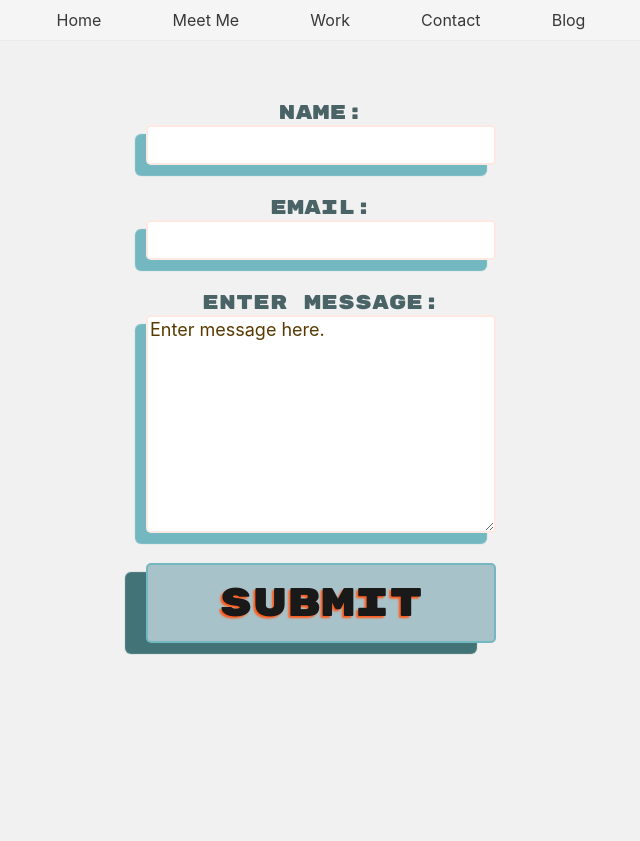
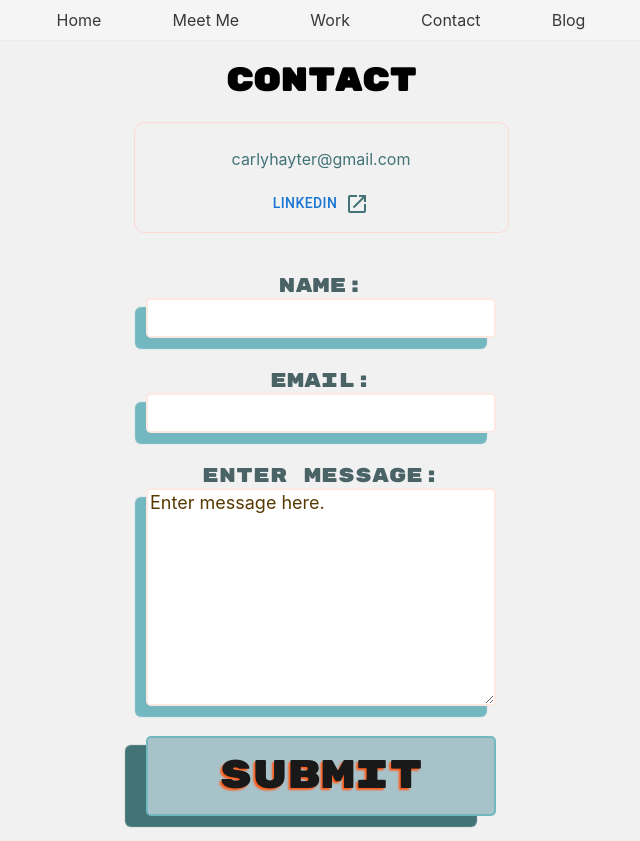
Before and after one commit to carlyMhayter/portfolio-ch, a Next.js app: page /contact in a window 1280 px wide. Shown: the whole page, without its empty margins (319-959 px from the left). Built offline with nearby package versions, Linux system fonts and the light colour scheme; a web font is replaced by a local one.

Commit message:
added manual contact information, amended page-content overflow to scroll

```diff
--- a/package.json
+++ b/package.json
@@ -11,7 +11,12 @@
     "fix": "yarn lint --fix && prettier --write ."
   },
   "dependencies": {
+    "@emotion/react": "^11.7.1",
+    "@emotion/styled": "^11.6.0",
     "@formspree/react": "^2.2.3",
+    "@mui/icons-material": "^5.3.1",
+    "@mui/material": "^5.4.0",
+    "clipboard": "^2.0.10",
     "eslint": "^8.7.0",
     "eslint-config-airbnb": "^19.0.4",
     "eslint-config-next": "^11.0.1",
@@ -21,6 +26,7 @@
     "eslint-plugin-react": "^7.24.0",
     "eslint-plugin-react-hooks": "^4.2.0",
     "font-awesome": "^4.7.0",
+    "material-ui": "^0.20.2",
     "next": "11.1.0",
     "prettier": "^2.5.1",
     "prop-types": "^15.8.1",
--- a/pages/contact.js
+++ b/pages/contact.js
@@ -1,9 +1,41 @@
 import FormContact from '../components/FormContact';
+import ClipboardJS from 'clipboard';
+import Button from '@mui/material/Button';
+import ContentCopyIcon from '@mui/icons-material/ContentCopy';
+import OpenInNewIcon from '@mui/icons-material/OpenInNew';
+import Tooltip from '@mui/material/Tooltip';
+
+console.log(ClipboardJS);
+// const clipboard = new ClipboardJS('.btn');
 
 function Home() {
   return (
     <div className="page-content">
-      <FormContact />
+      <div className="form-content-container">
+        <h1 id="contact-info-header">Contact </h1>
+        <div className="manual-contact">
+          <p className="manual-contact-button" id="carly-email">
+            carlyhayter@gmail.com
+          </p>
+
+          <Tooltip title="Open in new window" placement="bottom">
+            <Button
+              id="carly-linkedIn"
+              variant="text"
+              className="manual-contact-button"
+            >
+              <a
+                href="https://www.linkedin.com/in/carly-hayter-ab1a8853/"
+                target="_blank"
+              >
+                LinkedIn
+              </a>
+              <OpenInNewIcon className="manual-contact-icon" />
+            </Button>
+          </Tooltip>
+        </div>
+        <FormContact />
+      </div>
     </div>
   );
 }
--- a/styles/globals.css
+++ b/styles/globals.css
@@ -46,7 +46,8 @@ a {
   display: flex;
   justify-content: center;
   margin: 0px 0px;
-  overflow: hidden;
+  overflow-y: scroll;
+  padding-bottom: 50px;
   /* border: 2px purple solid; */
 }
 
--- a/styles/pages.css
+++ b/styles/pages.css
@@ -1,7 +1,15 @@
 /***********************************************************************
  *  Form
  **********************************************************************/
-.form-element {
+ .form-content-container{
+  display: flex;
+  /* justify-content: center; */
+  align-items: center;
+  position: relative;
+  flex-direction: column;
+ }
+
+ .form-element {
   display: flex;
   justify-content: stretch;
 }
@@ -15,8 +23,9 @@
   margin: 20px;
   font-family: Rubik Mono One, sans-serif;
   color: rgb(73, 99, 102);
-  position: absolute;
-  top: 5rem;
+
+  /* position: absolute;
+  top: 5rem; */
 }
 
 .form-contact p {
@@ -45,6 +54,29 @@
 .form-boxes:hover {
   border: 2px solid var(--salmon);
   box-shadow: 10px 20px 1px 1px var(--deSatRed);
+}
+
+.manual-contact{
+  width: 375px;
+  border: 1px solid var(--vltSalmon);
+  border-radius: 10px;
+  display: flex;
+  justify-content: center;
+  align-items: center;
+  flex-direction: column;
+  margin-bottom: 20px;
+  padding: 10px 0px;
+}
+.manual-contact-button{
+  color: var(--drkBlue);
+}
+.manual-contact-icon{
+  margin-left:8px;
+  color: var(--drkBlue)
+}
+#contact-info-header {
+  font-family: Rubik Mono One, sans-serif;
+margin-top:20px;
 }
 
 /***********************************************************************
```
Also changed, not shown: pages/about.js (+3 -4 lines), 1 other file (tests, documents, lock files or other folders).
